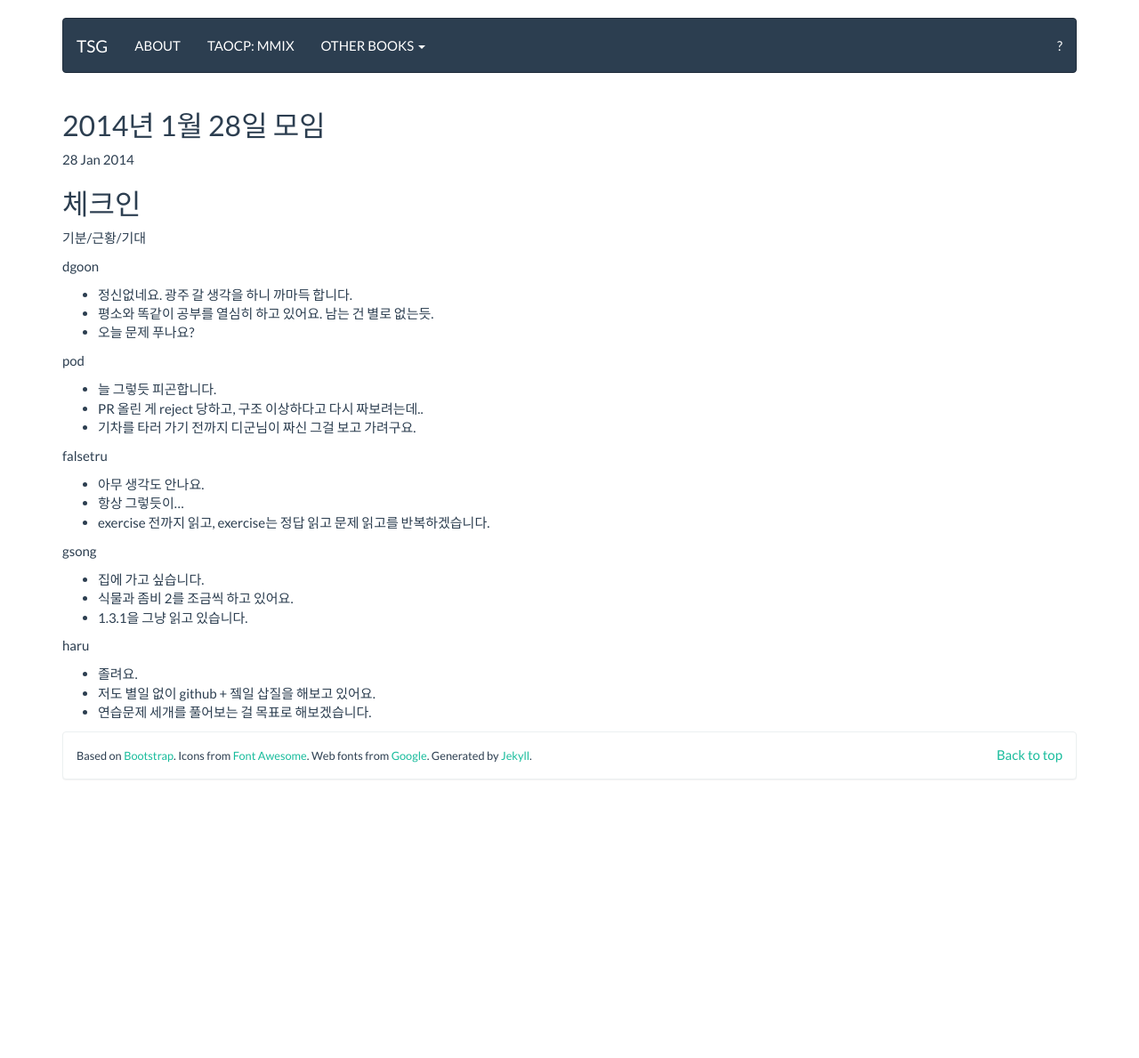
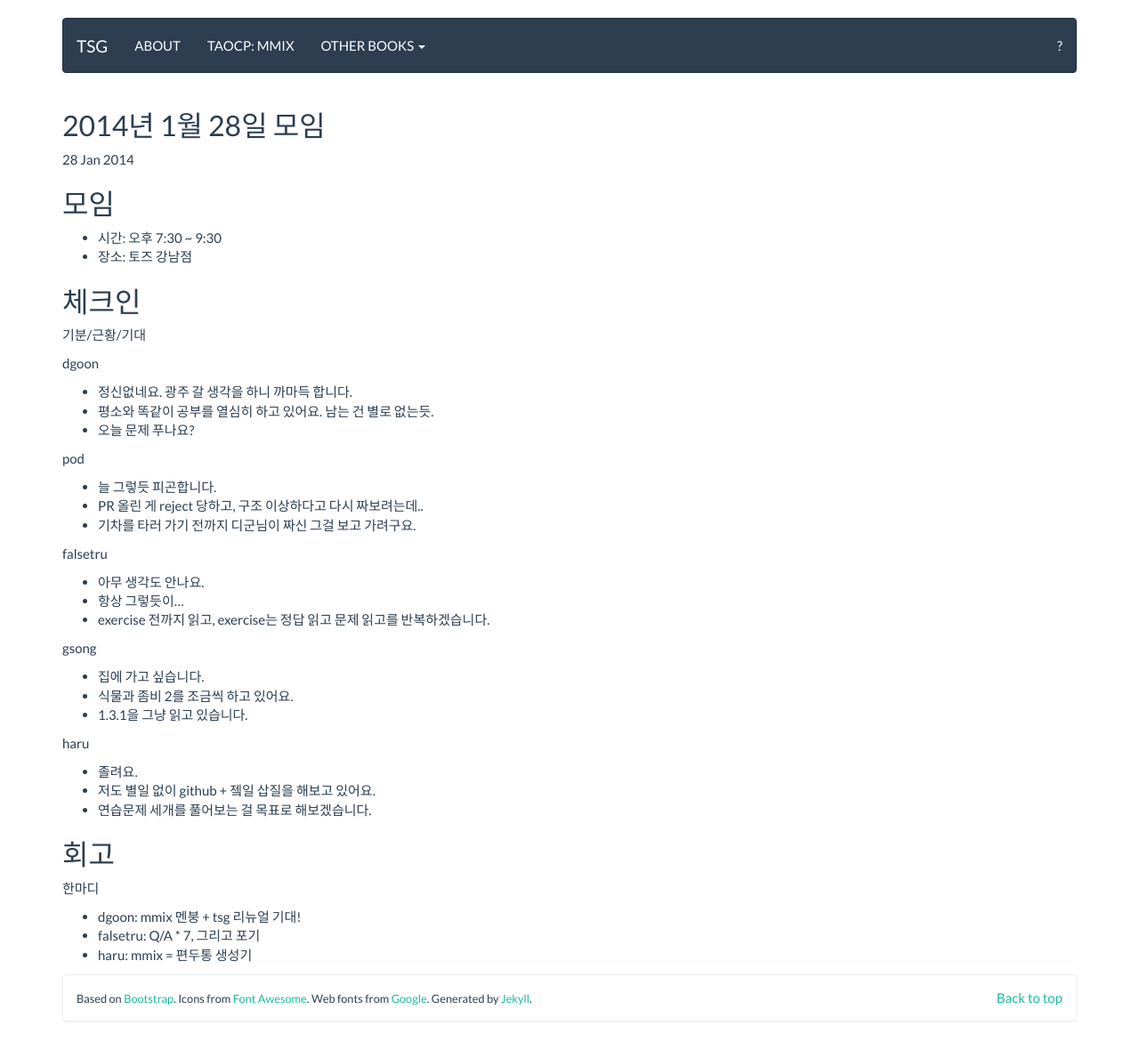
Before and after one commit to tuestudy/tuestudy.github.io, a Jekyll site: the page built from _posts/2014-01-28-tsg-taocp-off.markdown, in a window 1280 px wide. Shown: the whole page at 89% size. Built offline with Jekyll 4.4.1, drawn with Linux system fonts in a browser that asks for light colours; Markdown is read by kramdown in place of the engine named in the settings; before the commit the page ends 917 px from its top, so only the background shows below that.

Commit message:
add 2014-01-28 retrospection

```diff
--- a/_posts/2014-01-28-tsg-taocp-off.markdown
+++ b/_posts/2014-01-28-tsg-taocp-off.markdown
@@ -1,7 +1,13 @@
 ---
 layout: post
 title: 2014년 1월 28일 모임
+date: 2014-01-28 20:10:00
 ---
+
+## 모임
+
+* 시간: 오후 7:30 ~ 9:30
+* 장소: 토즈 강남점
 
 ## 체크인
 
@@ -36,3 +42,11 @@
 * 졸려요.
 * 저도 별일 없이 github + 젴일 삽질을 해보고 있어요.
 * 연습문제 세개를 풀어보는 걸 목표로 해보겠습니다.
+
+## 회고
+
+한마디
+
+* dgoon: mmix 멘붕 + tsg 리뉴얼 기대!
+* falsetru: Q/A * 7, 그리고 포기
+* haru: mmix = 편두통 생성기
```
